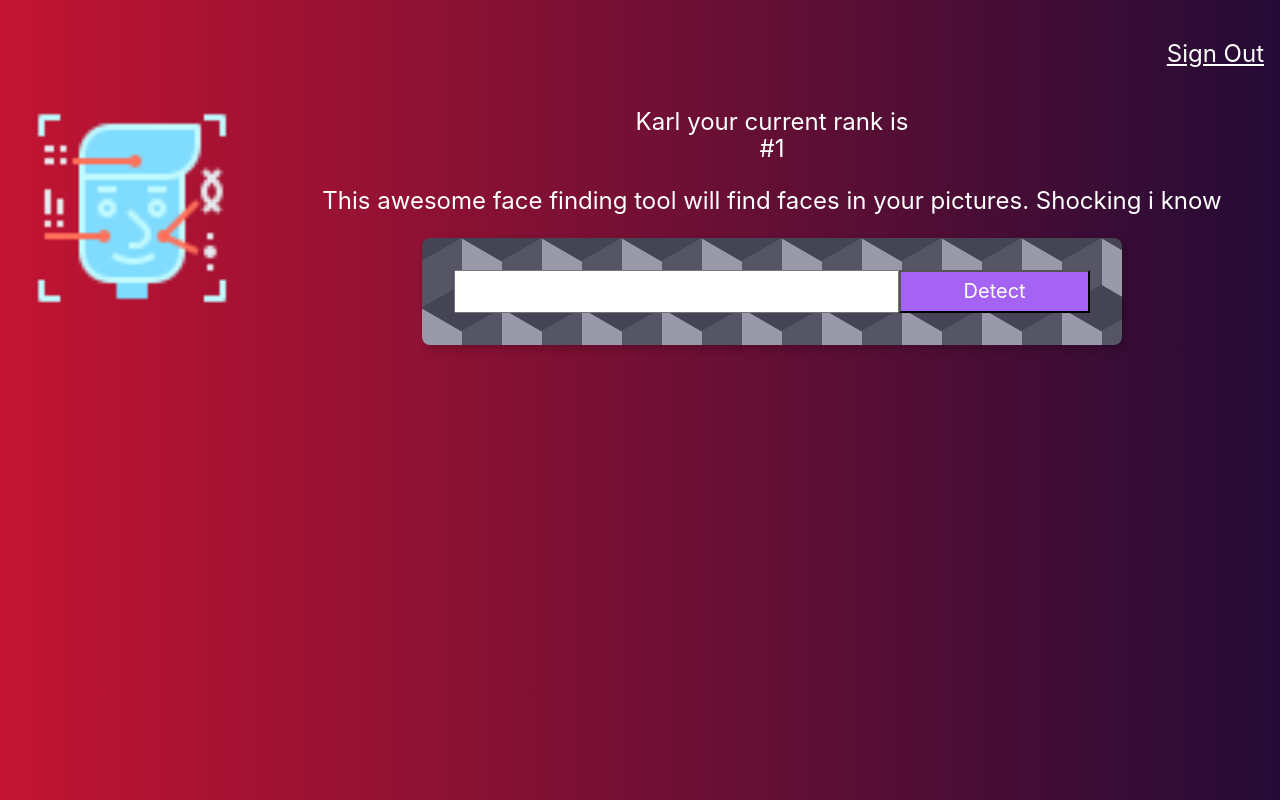
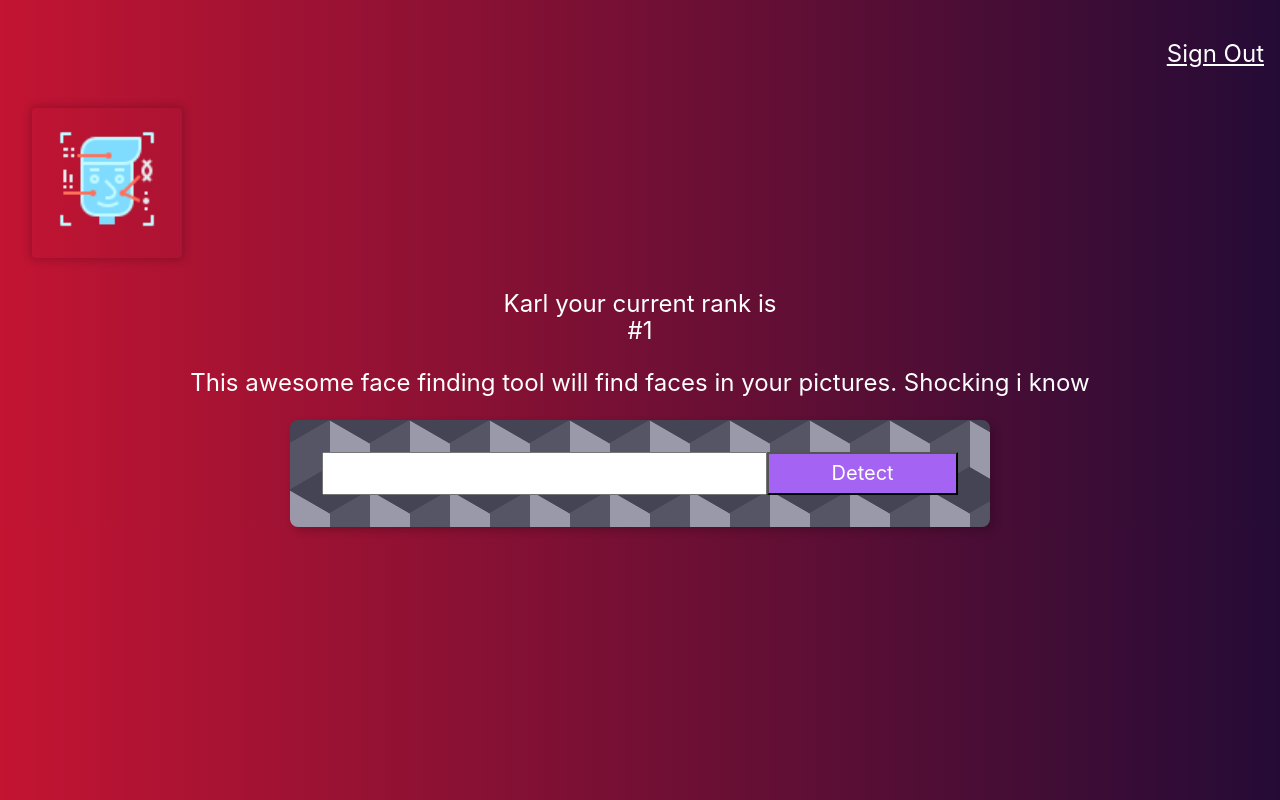
Before and after one commit to Rarkin/FaceFinder, a React (Create React App) app: page / in a window 1280 px wide. Built offline with nearby package versions, Linux system fonts and the light colour scheme.

Commit message:
added some styling removed logo.css

```diff
--- a/package.json
+++ b/package.json
@@ -10,7 +10,7 @@
     "react-dom": "^18.2.0",
     "react-parallax-tilt": "^1.7.68",
     "react-scripts": "5.0.1",
-    "react-tsparticles": "^2.4.0",
+    "react-tsparticles": "^2.5.3",
     "tachyons": "^4.12.0",
     "web-vitals": "^2.1.4"
   },
--- a/src/App.css
+++ b/src/App.css
@@ -6,38 +6,3 @@
   display: flex;
   justify-content: center;
 }
-
-.App-logo {
-  height: 40vmin;
-  pointer-events: none;
-}
-
-@media (prefers-reduced-motion: no-preference) {
-  .App-logo {
-    animation: App-logo-spin infinite 20s linear;
-  }
-}
-
-.App-header {
-  background-color: #282c34;
-  min-height: 100vh;
-  display: flex;
-  flex-direction: column;
-  align-items: center;
-  justify-content: center;
-  font-size: calc(10px + 2vmin);
-  color: white;
-}
-
-.App-link {
-  color: #61dafb;
-}
-
-@keyframes App-logo-spin {
-  from {
-    transform: rotate(0deg);
-  }
-  to {
-    transform: rotate(360deg);
-  }
-}
--- a/src/components/ImageLinkForm/ImageLinkForm.js
+++ b/src/components/ImageLinkForm/ImageLinkForm.js
@@ -8,7 +8,7 @@
                 {'This awesome face finding tool will find faces in your pictures. Shocking i know'}
             </p>
             <div className="center">
-                <div className="center form pa4 br3 shadow-5">
+                <div className="form center pa4 br3 shadow-5">
                     <input className="f4 pa2 w-70 center" type='text' />
                     <button className="w-30 grow f4 link ph3 pv2 dib white bg-light-purple">Detect</button>
                 </div>
--- a/src/components/Logo/Logo.js
+++ b/src/components/Logo/Logo.js
@@ -4,9 +4,11 @@
 
 const Logo = () => {
     return(
-        <div className="ma4 mt0 fl w-thrid">
-            <Tilt scale={1.15} transitionSpeed={2500}>
-                <img alt="" src={face} width={200} height={200}/>
+        <div className="ma4 mt0">
+            <Tilt className="br2 shadow-2" options={{ max : 55 }} style={{ height: 150, width: 150 }}>
+                <div className="pa3">
+                    <img style={{paddingTop: '5px'}} alt="" src={face} height={100} width={100} />
+                </div>
             </Tilt>
         </div>
     );
```
Also changed, not shown: 1 other file (tests, documents, lock files or other folders).
